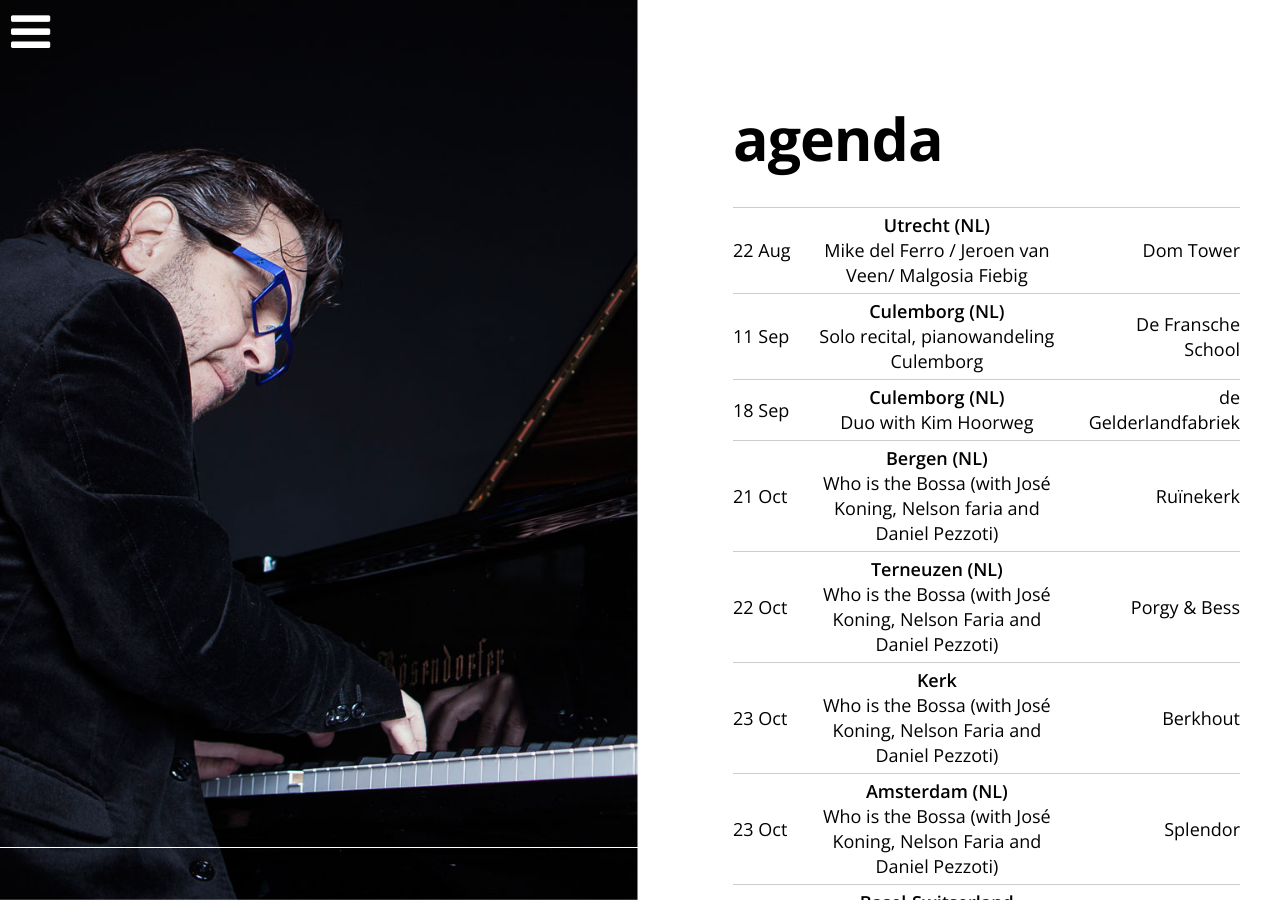
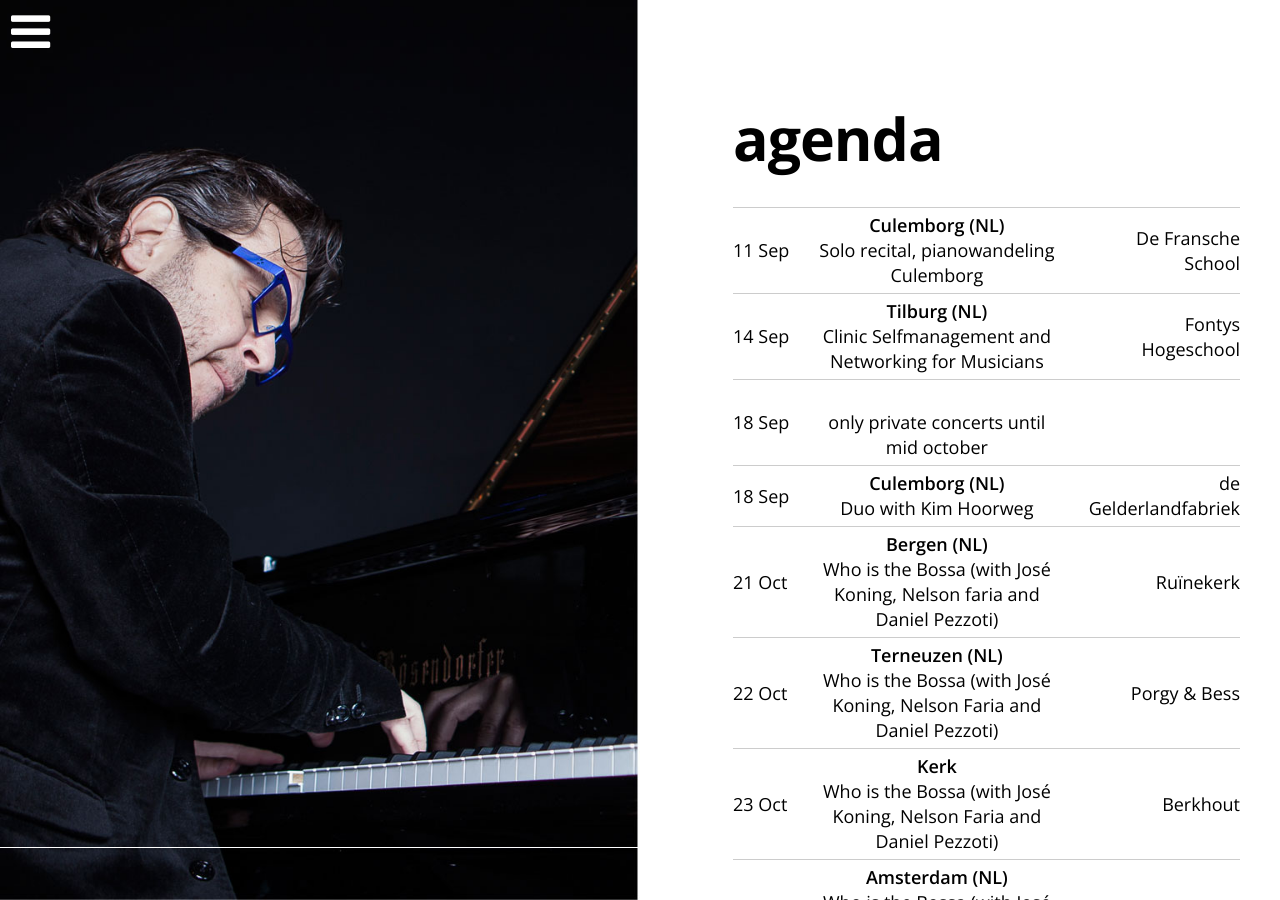
Before and after one commit to mikedelferro/website, a Jekyll site: the page built from agenda.html, in a window 1280 px wide and 900 px high. Built offline with Jekyll 4.4.1, drawn with Linux system fonts in a browser that asks for light colours; nearby versions of some CDN libraries.

Commit message:
Updated '/_config.yml' via CloudCannon

```diff
--- a/_config.yml
+++ b/_config.yml
@@ -1,9 +1,4 @@
 gigs:
-  - title: Mike del Ferro / Jeroen van Veen/ Malgosia Fiebig
-    date: 2016-08-22T20:00:00.000Z
-    location: Dom Tower
-    venue: Utrecht (NL)
-    url: 'http://www.domtoren.nl/event/zomeravondconcerten-stadsbeiaardier'
   - title: 'Mike del Ferro & Pekka Pylkannen'
     date: 2016-10-29T20:00:00.000Z
     location: Birdseye
@@ -99,3 +94,13 @@ gigs:
     location: Splendor
     venue: Amsterdam (NL)
     url: www.splendoramsterdam.com
+  - title: Clinic Selfmanagement and Networking for Musicians
+    date: 2016-09-14T11:00:00.000Z
+    location: Fontys Hogeschool
+    venue: Tilburg (NL)
+    url:
+  - title: only private concerts until mid october
+    date: 2016-09-18T00:00:00.000Z
+    location:
+    venue:
+    url:
```
